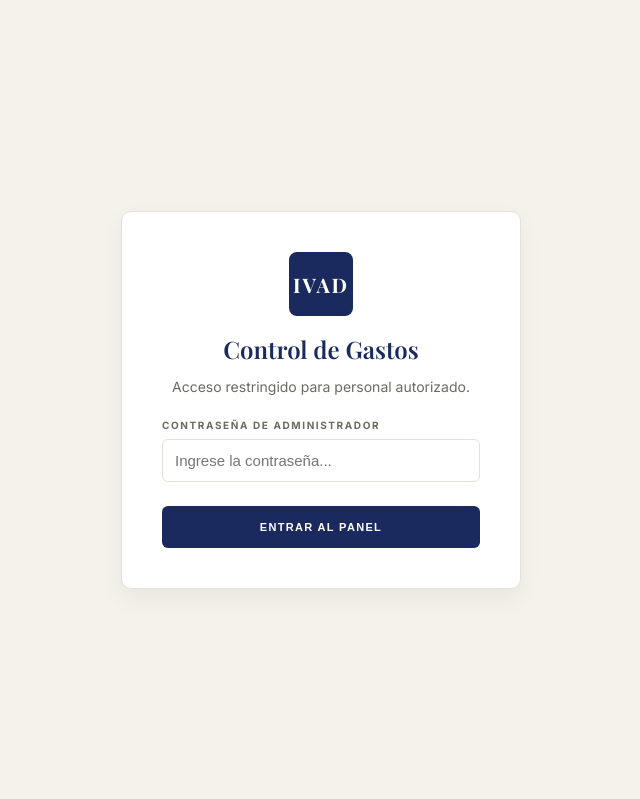
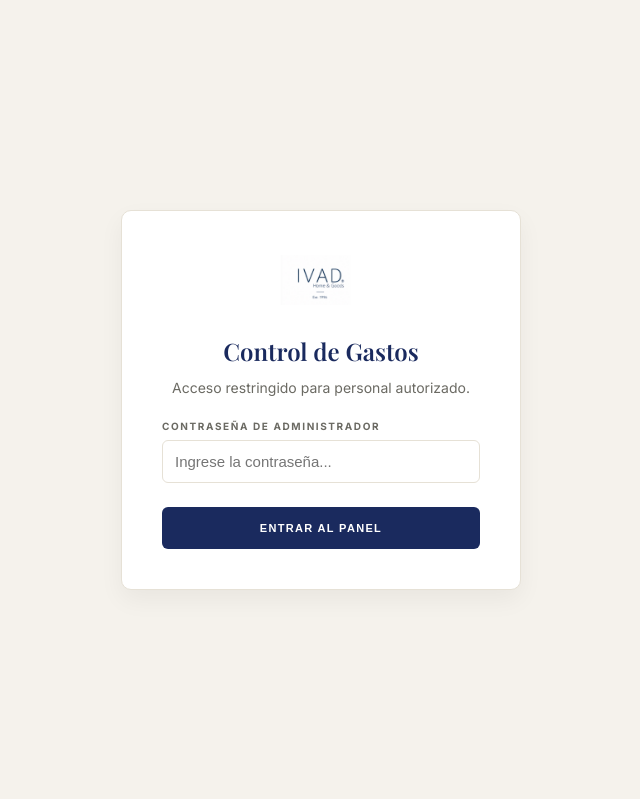
Before and after one commit to alonzo010264/Recursos-Humanos, a website: page control_gastos/index.html in a window 1280 px wide. Shown: the top 799 px of the page, without its empty margins (319-959 px from the left). Drawn offline with nearby package versions, Linux system fonts and the light colour scheme.

Commit message:
Replace blue logo-badge text with official Logo.png image and clean styles

```diff
--- a/control_gastos/index.html
+++ b/control_gastos/index.html
@@ -15,7 +15,7 @@
   <!-- Login Overlay for Restricted Access -->
   <div id="loginOverlay" style="position: fixed; top: 0; left: 0; width: 100vw; height: 100vh; background: var(--paper); display: flex; align-items: center; justify-content: center; z-index: 9999;">
     <div class="card" style="width: 100%; max-width: 400px; text-align: center; border: 1px solid var(--rule); padding: 40px; border-radius: 10px; box-shadow: 0 10px 25px rgba(0,0,0,0.05);">
-      <div class="logo-badge" style="margin: 0 auto 20px;">IVAD</div>
+      <img src="Logo.png" alt="IVAD" style="height: 64px; width: auto; margin-bottom: 20px;" />
       <h2 class="display sm" style="margin-bottom: 10px; color: var(--ink);">Control de Gastos</h2>
       <p style="color: var(--muted); font-size: 14px; margin-bottom: 24px;">Acceso restringido para personal autorizado.</p>
 
@@ -38,7 +38,7 @@
     <!-- Header -->
     <header class="card header">
       <div class="header-left">
-        <div class="logo-badge">IVAD</div>
+        <img src="Logo.png" alt="IVAD" style="height: 64px; width: auto;" />
         <div>
           <div class="tag">CONTROL INTERNO</div>
           <h1 class="display">Gastos de la Empresa</h1>
--- a/control_gastos/styles.css
+++ b/control_gastos/styles.css
@@ -47,20 +47,6 @@ body {
 /* Header */
 .header { display: flex; justify-content: space-between; align-items: center; gap: 20px; flex-wrap: wrap; }
 .header-left { display: flex; align-items: center; gap: 18px; }
-.logo-badge {
-  width: 64px;
-  height: 64px;
-  border-radius: 8px;
-  background: var(--ink);
-  color: #fff;
-  display: flex;
-  align-items: center;
-  justify-content: center;
-  font-family: 'Playfair Display', serif;
-  font-weight: 700;
-  font-size: 20px;
-  letter-spacing: 0.1em;
-}
 
 /* Buttons */
 .btn {
```
Also changed, not shown: control_gastos/Logo.png (added).
